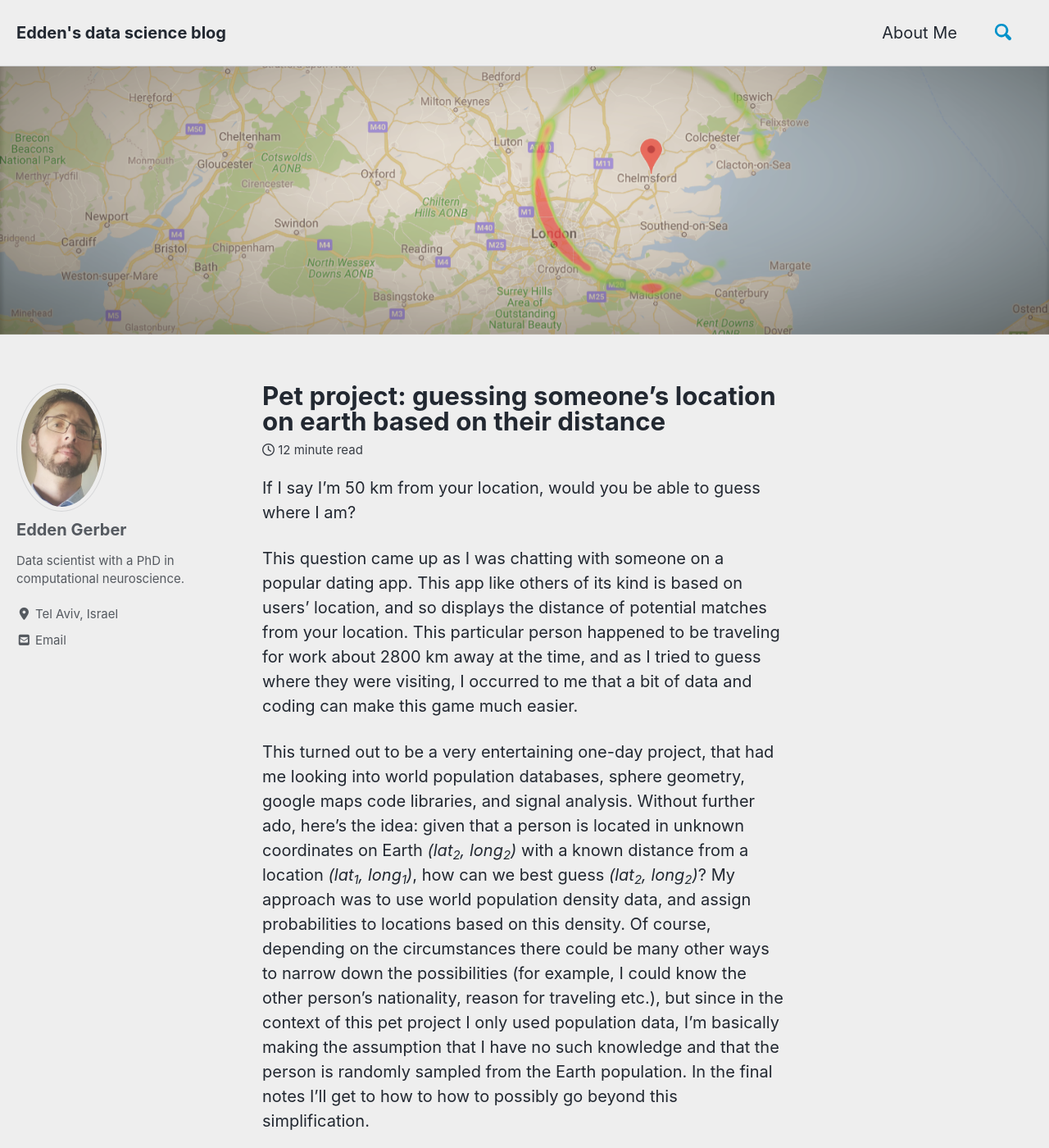
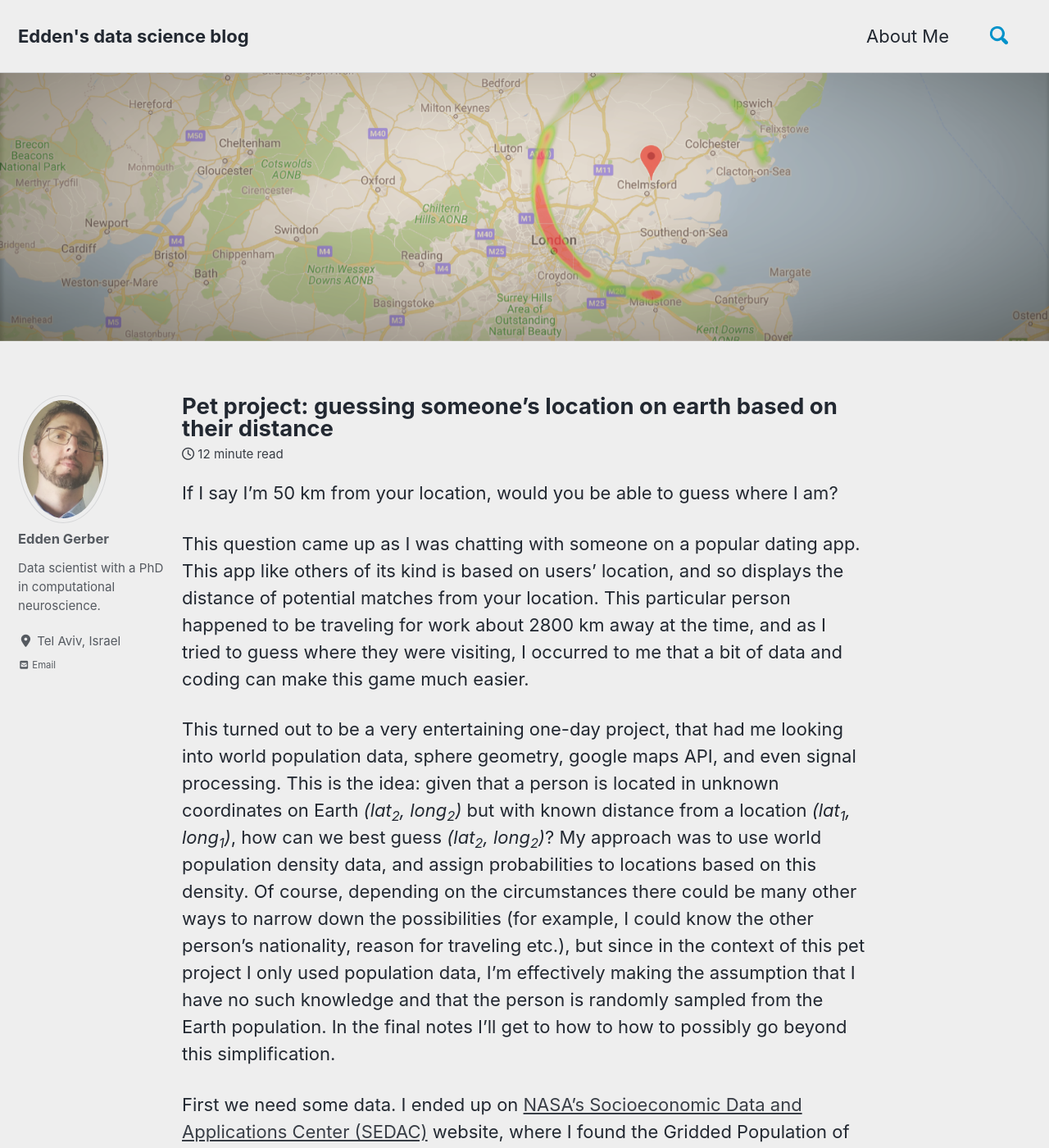
Before and after one commit to edden-gerber/edden-gerber.github.io, a Jekyll site: the page built from _posts/2019-09-21-guessing-location-on-earth.md, in a window 1280 px wide and 1400 px high. Shown: the whole window at 82% size. Built offline with Jekyll 4.4.1, drawn with Linux system fonts in a browser that asks for light colours; cached includes are drawn as plain includes; nearby versions of some CDN libraries; some of the changed text lies outside the part shown.

Commit message:
post update and try to change font sizes

````diff
--- a/_posts/2019-09-21-guessing-location-on-earth.md
+++ b/_posts/2019-09-21-guessing-location-on-earth.md
@@ -11,7 +11,7 @@ If I say I'm 50 km from your location, would you be able to guess where I am?
 
 This question came up as I was chatting with someone on a popular dating app. This app like others of its kind is based on users' location, and so displays the distance of potential matches from your location. This particular person happened to be traveling for work about 2800 km away at the time, and as I tried to guess where they were visiting, I occurred to me that a bit of data and coding can make this game much easier.
 
-This turned out to be a very entertaining one-day project, that had me looking into world population databases, sphere geometry, google maps code libraries, and signal analysis. Without further ado, here's the idea: given that a person is located in unknown coordinates on Earth _(lat<sub>2</sub>, long<sub>2</sub>)_ with a known distance from a location _(lat<sub>1</sub>, long<sub>1</sub>)_, how can we best guess _(lat<sub>2</sub>, long<sub>2</sub>)_? My approach was to use world population density data, and assign probabilities to locations based on this density. Of course, depending on the circumstances there could be many other ways to narrow down the possibilities (for example, I could know the other person's nationality, reason for traveling etc.), but since in the context of this pet project I only used population data, I'm basically making the assumption that I have no such knowledge and that the person is randomly sampled from the Earth population. In the final notes I'll get to how to how to possibly go beyond this simplification.
+This turned out to be a very entertaining one-day project, that had me looking into world population data, sphere geometry, google maps API, and even signal processing. This is the idea: given that a person is located in unknown coordinates on Earth _(lat<sub>2</sub>, long<sub>2</sub>)_ but with known distance from a location _(lat<sub>1</sub>, long<sub>1</sub>)_, how can we best guess _(lat<sub>2</sub>, long<sub>2</sub>)_? My approach was to use world population density data, and assign probabilities to locations based on this density. Of course, depending on the circumstances there could be many other ways to narrow down the possibilities (for example, I could know the other person's nationality, reason for traveling etc.), but since in the context of this pet project I only used population data, I'm effectively making the assumption that I have no such knowledge and that the person is randomly sampled from the Earth population. In the final notes I'll get to how to how to possibly go beyond this simplification.
 
 First we need some data. I ended up on [NASA's Socioeconomic Data and Applications Center (SEDAC)](https://sedac.ciesin.columbia.edu/) website, where I found the Gridded Population of the World (GPW) v4.11 data set ([download here](https://sedac.ciesin.columbia.edu/data/set/gpw-v4-population-density-rev11/data-download), free registration required). Several resolutions are available - a 2.5 Minute (~5km) grid seemed good enough to me without having to deal with too large of a dataset.
 
@@ -210,7 +210,7 @@ plt.xlabel('Location on circle (deg)',size=16);
 plt.ylabel('Population density',size=16);
 plt.title('Peaks in population density', size=20);
 plt.legend(['Before filtering','After filtering'], fontsize=16);
-plt.xlim([300,350]);
+plt.xlim([310, 335]);
 ```
 
 ![filtered vs unfiltered](../assets/images/filtered vs unfiltered.png "much better")
@@ -316,6 +316,7 @@ for cname, cgroup in candidate_locations.groupby('country', sort=False): # sort=
 
 
 So our most likely result is Germany with 53.5%, with Berlin being the most likely location within this country. Incidentally, this is indeed where my conversation partner was at the time, so that's nice and validating.
+
 What if they happened to be a bit further away, say in Brussels, Belgium (3245km)? Well, since our algorithm cares about nothing but population density, our answer would have been very different:
 
 ![3245km results](../assets/images/results_karachi.png "showing only first two countries")
--- a/_sass/minimal-mistakes/_variables.scss
+++ b/_sass/minimal-mistakes/_variables.scss
@@ -34,15 +34,15 @@ $header-font-family: $sans-serif !default;
 $caption-font-family: $serif !default;
 
 /* type scale */
-$type-size-1: 2.441em !default; // ~39.056px
-$type-size-2: 1.953em !default; // ~31.248px
-$type-size-3: 1.563em !default; // ~25.008px
-$type-size-4: 1.25em !default; // ~20px
-$type-size-5: 1em !default; // ~16px
-$type-size-6: 0.75em !default; // ~12px
-$type-size-7: 0.6875em !default; // ~11px
-$type-size-8: 0.625em !default; // ~10px
-
+// $type-size-1: 2.441em !default; // ~39.056px
+$type-size-1: 1.953em !default; // ~31.248px
+$type-size-2: 1.563em !default; // ~25.008px
+$type-size-3: 1.25em !default; // ~20px
+$type-size-4: 1em !default; // ~16px
+$type-size-5: 0.75em !default; // ~12px
+$type-size-6: 0.6875em !default; // ~11px
+$type-size-7: 0.625em !default; // ~10px
+$type-size-8: 0.5em !default; // ~10px
 /*
    Colors
    ========================================================================== */
@@ -161,9 +161,9 @@ $max-width: $x-large !default;
    Grid
    ========================================================================== */
 
-$right-sidebar-width-narrow: 200px !default;
-$right-sidebar-width: 300px !default;
-$right-sidebar-width-wide: 400px !default;
+$right-sidebar-width-narrow: 150px !default; // 200
+$right-sidebar-width: 200px !default; // 300
+$right-sidebar-width-wide: 300px !default; // 400
 
 /*
    Other
--- a/assets/css/main.scss
+++ b/assets/css/main.scss
@@ -7,18 +7,18 @@
 @import "minimal-mistakes/skins/{{ site.minimal_mistakes_skin | default: 'default' }}"; // skin
 @import "minimal-mistakes"; // main partials
 
-html {
-  font-size: 13px; // change to whatever
-
-  @include breakpoint($medium) {
-    font-size: 16px; // change to whatever
-  }
-
-  @include breakpoint($large) {
-    font-size: 18px; // change to whatever
-  }
-
-  @include breakpoint($x-large) {
-    font-size: 20px; // change to whatever
-  }
-}
+// html {
+//   font-size: 14px; // change to whatever
+//
+//   @include breakpoint($medium) {
+//     font-size: 14px; // change to whatever
+//   }
+//
+//   @include breakpoint($large) {
+//     font-size: 15px; // change to whatever
+//   }
+//
+//   @include breakpoint($x-large) {
+//     font-size: 18px; // change to whatever
+//   }
+// }
````
